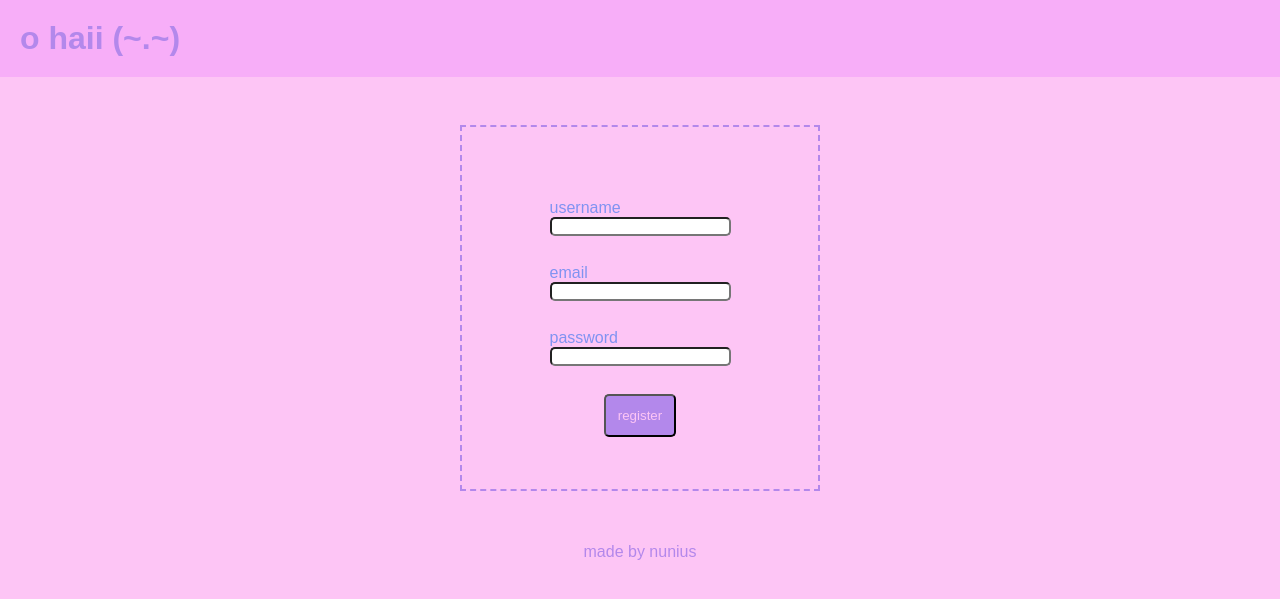
After one commit to Luisa042/ocean-python-blog, a Flask app: page /register in a window 1280 px wide. The commit adds this page. Shown: the top 599 px of the page. Run offline with Flask 2, Linux system fonts and the light colour scheme.

Commit message:
add register
add register route and form

```diff
--- a/app.py
+++ b/app.py
@@ -1,6 +1,7 @@
 from flask import Flask, render_template, redirect, url_for
 from datetime import datetime
 from flask_sqlalchemy import SQLAlchemy
+from flask_login import LoginManager, UserMixin
 from werkzeug.security import check_password_hash, generate_password_hash
 
 app = Flask('henlo')
@@ -9,6 +10,8 @@ app.config['SQLALCHEMY_TRACK_MODIFICATIONS'] = False
 app.config['SECRET_KEY'] = 'animu'
 
 db = SQLAlchemy(app)
+login = LoginManager(app)
+
 
 class Post(db.Model):
     __tablename__ = 'posts'
@@ -18,10 +21,12 @@ class Post(db.Model):
     created_at = db.Column(db.DateTime, nullable=False, default=datetime.now)
     user_id = db.Column(db.Integer, db.ForeignKey('users.id'))
 
-class User(db.Model):
+
+class User(UserMixin, db.Model):
     __tablename__ = 'users'
     id = db.Column(db.Integer, primary_key=True, autoincrement=True)
-    username = db.Column(db.String(25), nullable=False, unique=True, index=True)
+    username = db.Column(db.String(25), nullable=False,
+                         unique=True, index=True)
     email = db.Column(db.String(64), nullable=False, unique=True)
     password_hash = db.Column(db.String(128))
     posts = db.relationship('Post', backref='author')
@@ -32,9 +37,21 @@ class User(db.Model):
     def check_password(self, password):
         return check_password_hash(self.password_hash, password)
 
+
+@login.user_loader
+def load_user(id):
+    return User.query.get(int(id))
+
+
 db.create_all()
+
 
 @app.route('/')
 def index():
     posts = Post.query.all()
     return render_template('blog.html', posts=posts)
+
+
+@app.route('/register', methods=['GET', 'POST'])
+def register():
+    return render_template('register.html')
--- a/requirements.txt
+++ b/requirements.txt
@@ -1,5 +1,6 @@
 click==8.1.3
 Flask==2.1.3
+Flask-Login==0.6.2
 Flask-SQLAlchemy==2.5.1
 greenlet==1.1.2
 itsdangerous==2.1.2
--- a/static/style.css
+++ b/static/style.css
@@ -53,3 +53,28 @@ hr {
 .no-entries {
     font-style: italic;
 }
+
+fieldset {
+    margin: 3rem auto;
+    padding: 3rem;
+    max-width: 360px;
+    border: 2px dashed var(--lavender-floral);
+    display: flex;
+    flex-direction: column;
+    align-items: center;
+}
+
+input {
+    border-radius: 5px;
+}
+
+fieldset .input {
+    margin-top: 1.25rem;
+    padding: .25rem;
+}
+
+fieldset #button {
+    padding: .75rem;
+    background-color: var(--lavender-floral);
+    color: var(--cotton-candy);
+}
--- /dev/null
+++ b/templates/register.html
@@ -0,0 +1,25 @@
+{% extends 'index.html' %}
+
+{% block title %}register{% endblock %}
+
+{% block content %}
+<form action="" method="POST">
+    <fieldset>
+        <div class="input">
+            <label for="username">username</label><br>
+            <input type="text" name="username" id="username" required>
+        </div>
+        <div class="input">
+            <label for="email">email</label><br>
+            <input type="email" name="email" id="email" required>
+        </div>
+        <div class="input">
+            <label for="password">password</label><br>
+            <input type="password" name="password" id="password" required>
+        </div>
+        <div class="input">
+            <input type="submit" value="register" id="button">
+        </div>
+    </fieldset>
+</form>
+{% endblock %}
```
